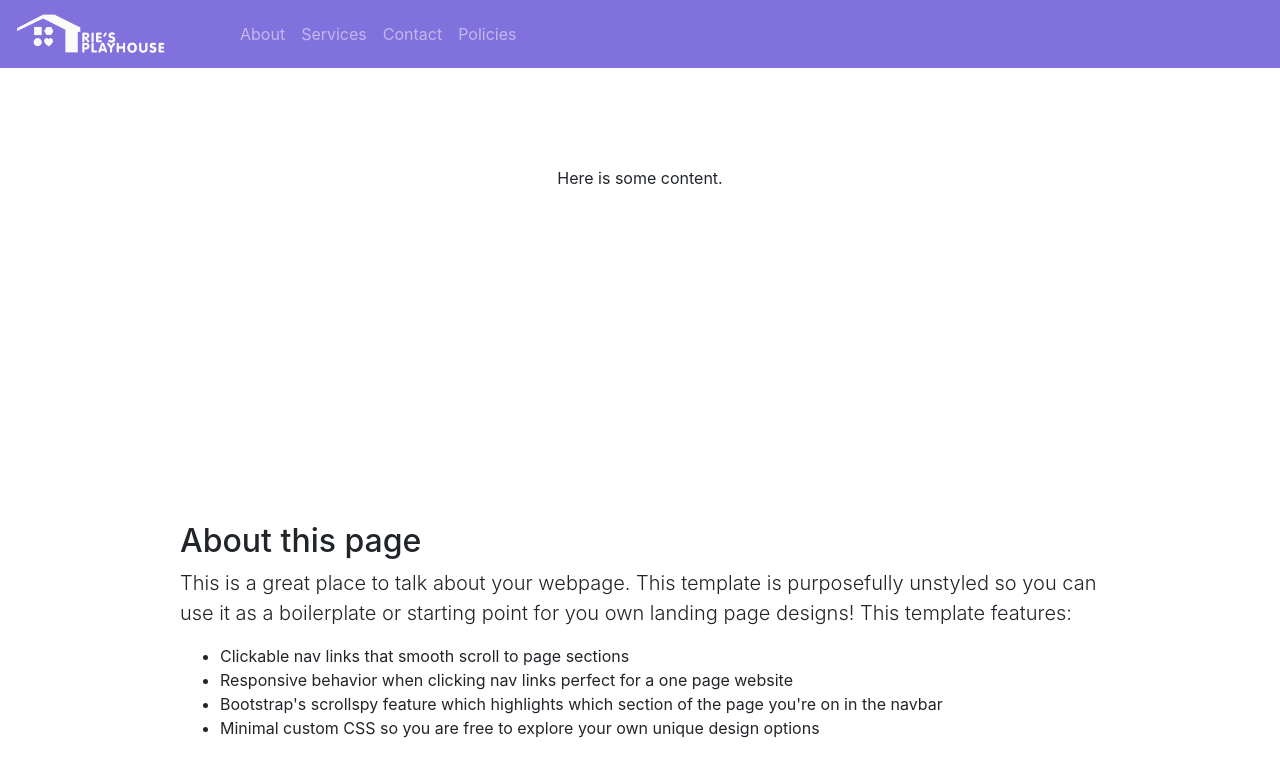
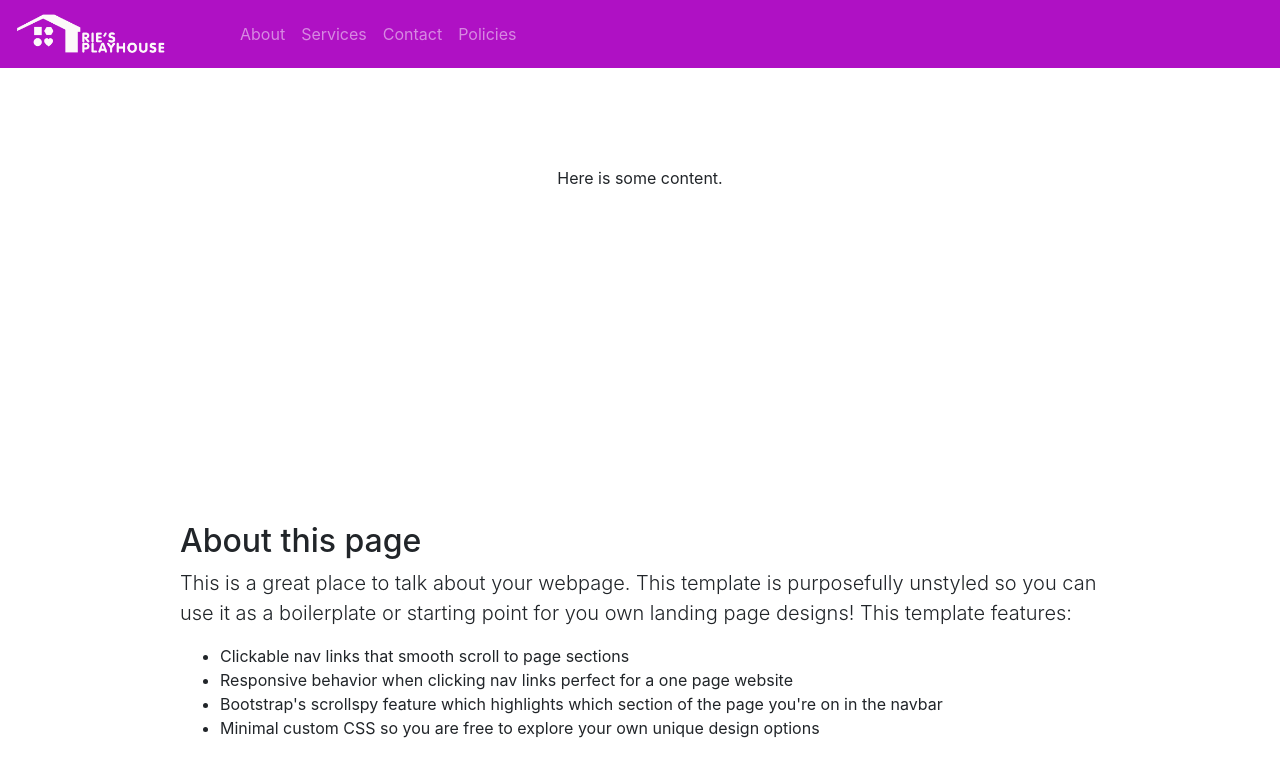
Before and after one commit to keith-smale/ries-playhouse, a Jekyll site: the page built from index.html, in a window 1280 px wide and 900 px high. Shown: the top 777 px of the window. Built offline with Jekyll 4.4.1, drawn with Linux system fonts in a browser that asks for light colours.

Commit message:
changed background colour

```diff
--- a/_includes/footer.html
+++ b/_includes/footer.html
@@ -1,4 +1,4 @@
-<section style="padding:150px 0px; background-color:#8171dd;">
+<section style="padding:150px 0px; background-color:rgb(175, 17, 196);">
     <container>
         <div class="row justify-content-center">
             <div class="col-md-6 text-center py-3 text-white">
--- a/_includes/header.html
+++ b/_includes/header.html
@@ -1,5 +1,5 @@
 
-    <nav class="navbar navbar-expand-sm navbar-dark fixed-top" style="background-color:#8171dd;" id="mainNav">
+    <nav class="navbar navbar-expand-sm navbar-dark fixed-top" style="background-color:rgb(175, 17, 196);" id="mainNav">
         <a class="navbar-brand" href="/"><img src="/assets/img/logo/RIE'S-final-white.png" style="width:150px; margin-right:50px;"></a>
         <button class="navbar-toggler" type="button" data-toggle="collapse" data-target="#navbarNav" aria-controls="navbarNav" aria-expanded="false" aria-label="Toggle navigation">
           <span class="navbar-toggler-icon"></span>
```
